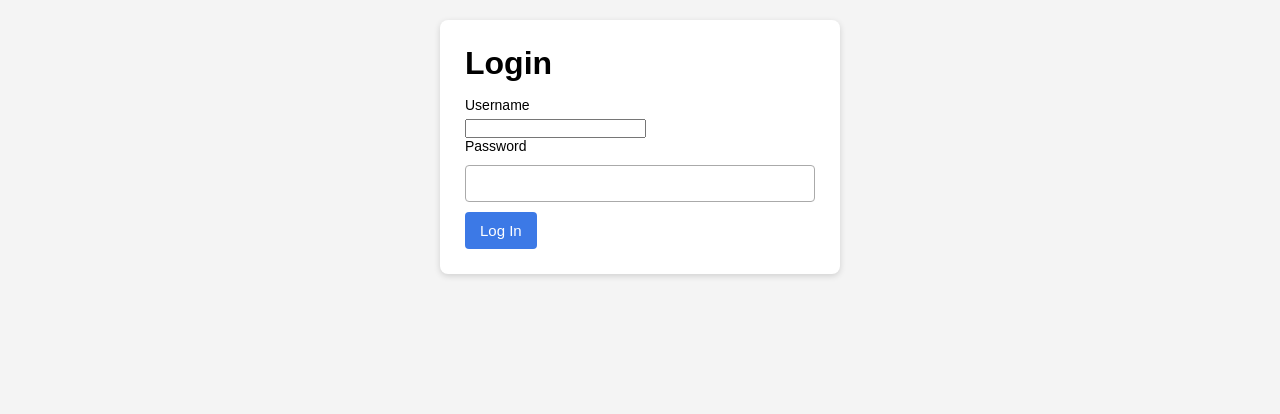
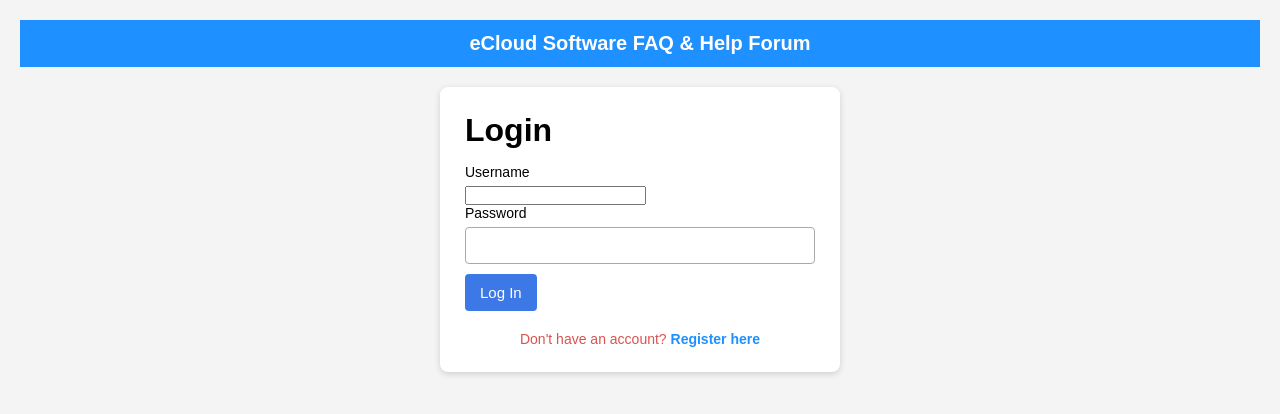
Before and after one commit to lruizrodr/Project_4, a React app in the folder frontend/: page / in a window 1280 px wide. Shown: the top 414 px of the page. Built offline with nearby package versions, Linux system fonts and the light colour scheme; the HTML template or start-up script is replaced by a standard one.

Commit message:
login styling

```diff
--- a/frontend/src/pages/Dashboard.jsx
+++ b/frontend/src/pages/Dashboard.jsx
@@ -34,7 +34,15 @@ export default function Dashboard() {
         <h3>Categories</h3>
         {categories.map((cat) => (
           <div key={cat.category_id}>
-            <button onClick={() => setActiveCategory(cat)}>
+            <button
+              onClick={() => setActiveCategory(cat)}
+              className={
+                activeCategory &&
+                activeCategory.category_id === cat.category_id
+                  ? "active-category"
+                  : ""
+              }
+            >
               {cat.name}
             </button>
           </div>
--- a/frontend/src/pages/Login.jsx
+++ b/frontend/src/pages/Login.jsx
@@ -1,5 +1,5 @@
 import { useState } from "react";
-import { useNavigate } from "react-router-dom";
+import { useNavigate, Link } from "react-router-dom";
 
 export default function Login() {
   const nav = useNavigate();
@@ -27,6 +27,9 @@ export default function Login() {
   }
 
   return (
+    <>
+      <div className="navbar"> eCloud Software FAQ & Help Forum</div>
+
       <div className="page-container">
         <h1>Login</h1>
 
@@ -37,6 +40,7 @@ export default function Login() {
               value={username}
               onChange={(e) => setUsername(e.target.value)}
             />
+            {error && <p>{error}</p>}
           </div>
 
           <div>
@@ -48,10 +52,15 @@ export default function Login() {
             />
           </div>
 
-        {error && <p>{error}</p>}
+          <button type="submit">Log In</button>
 
-        <button type="submit">Log In</button>
+          <div className="bottom-link">
+            <p>
+              Don't have an account? <Link to="/register">Register here</Link>
+            </p>
+          </div>
         </form>
       </div>
+    </>
   );
 }
--- a/frontend/src/style.css
+++ b/frontend/src/style.css
@@ -8,6 +8,18 @@
 body {
   background: #f4f4f4;
   padding: 20px;
+}
+
+.navbar {
+  width: 100%;
+  background: #1e90ff;
+  padding: 12px 20px;
+  color: white;
+  font-size: 20px;
+  font-weight: bold;
+  margin-bottom: 20px;
+  display: flex;
+  justify-content: center;
 }
 
 .page-container {
@@ -24,18 +36,12 @@ h1, h2, h3 {
 }
 
 input[type="text"],
-input[type="password"],
-input[type="checkbox"] {
-  margin-top: 5px;
-  margin-bottom: 10px;
-}
-
-input[type="text"],
 input[type="password"] {
   width: 100%;
   padding: 10px;
   border: 1px solid #aaa;
   border-radius: 4px;
+  margin-bottom: 10px;
 }
 
 label {
@@ -64,6 +70,22 @@ p {
   font-size: 14px;
 }
 
+.bottom-link {
+  margin-top: 20px;
+  text-align: center;
+  font-size: 14px;
+}
+
+.bottom-link a {
+  color: #1e90ff;
+  text-decoration: none;
+  font-weight: bold;
+}
+
+.bottom-link a:hover {
+  text-decoration: underline;
+}
+
 .dashboard-layout {
   display: flex;
   height: 90vh;
@@ -71,7 +93,6 @@ p {
   border-radius: 8px;
   overflow: hidden;
 }
-
 
 .sidebar {
   width: 220px;
@@ -85,28 +106,35 @@ p {
   margin-bottom: 15px;
 }
 
+.sidebar div {
+  margin-bottom: 6px;
+}
+
 .sidebar button {
   width: 100%;
   text-align: left;
+  padding: 10px;
   margin-bottom: 8px;
+  border: none;
+  border-radius: 4px;
   background: #57606f;
+  color: white;
+  cursor: pointer;
+  transition: background 0.2s;
 }
 
 .sidebar button:hover {
-  background: #747d8c;
+  background: #6c7684;
 }
 
+.active-category {
+  background: #1e90ff !important;
+  color: white;
+}
 
 .main-content {
   flex: 1;
   padding: 20px;
-}
-
-.question-item {
-  background: #f0f0f0;
-  border-radius: 6px;
-  padding: 15px;
-  margin-bottom: 10px;
 }
 
 .header-bar {
@@ -118,6 +146,7 @@ p {
   align-items: center;
   justify-content: space-between;
   font-size: 18px;
+  margin-bottom: 20px;
 }
 
 .header-bar button {
@@ -126,9 +155,31 @@ p {
   border: none;
   padding: 8px 12px;
   border-radius: 4px;
-  cursor: pointer;
 }
 
 .header-bar button:hover {
   background: #dfe9ff;
 }
+
+.question-item {
+  background: #f0f0f0;
+  border-radius: 6px;
+  padding: 15px;
+  margin-bottom: 10px;
+}
+
+@media (max-width: 700px) {
+  .dashboard-layout {
+    flex-direction: column;
+    height: auto;
+  }
+
+  .sidebar {
+    width: 100%;
+    padding: 10px;
+  }
+
+  .main-content {
+    padding: 15px;
+  }
+}
```
Lines whose indentation alone changed are shown as unchanged.
